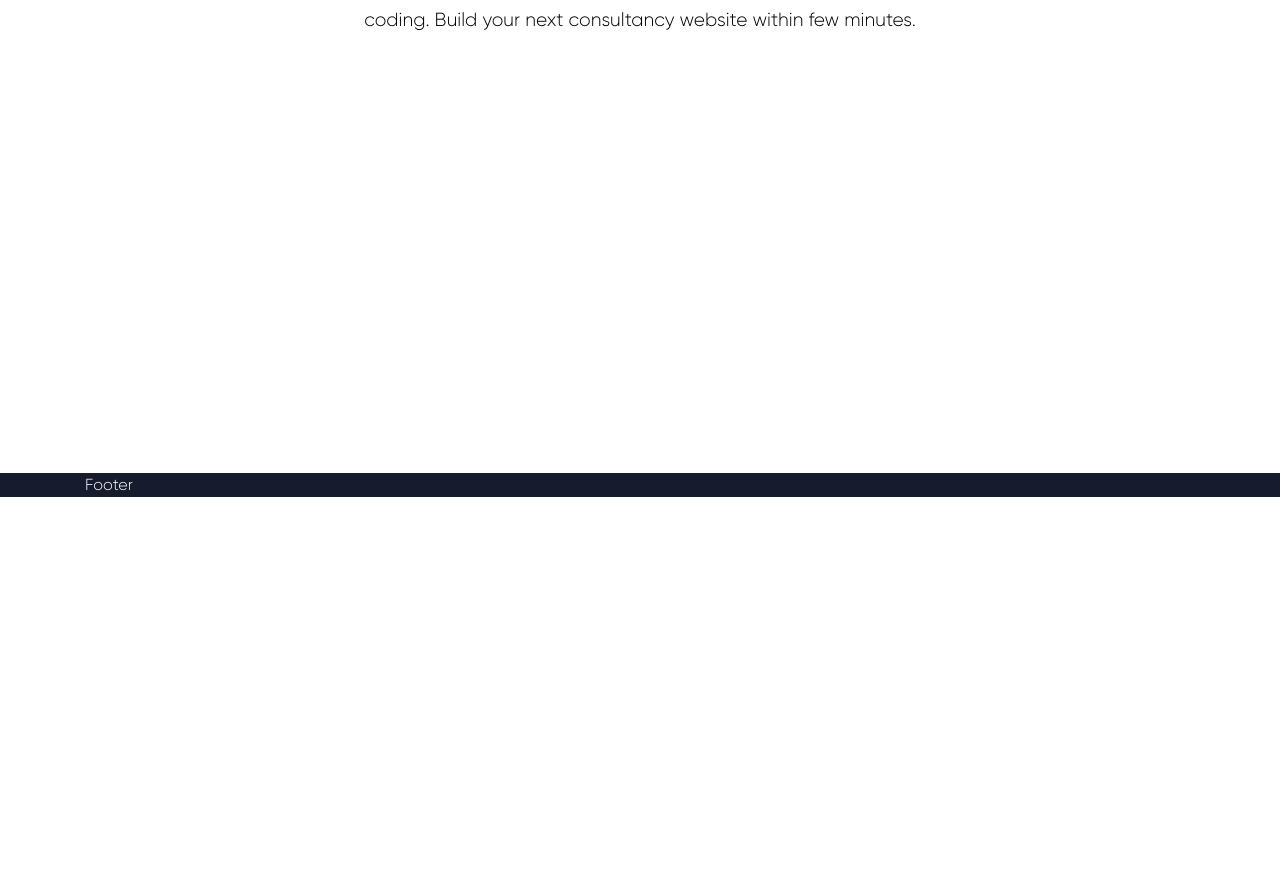
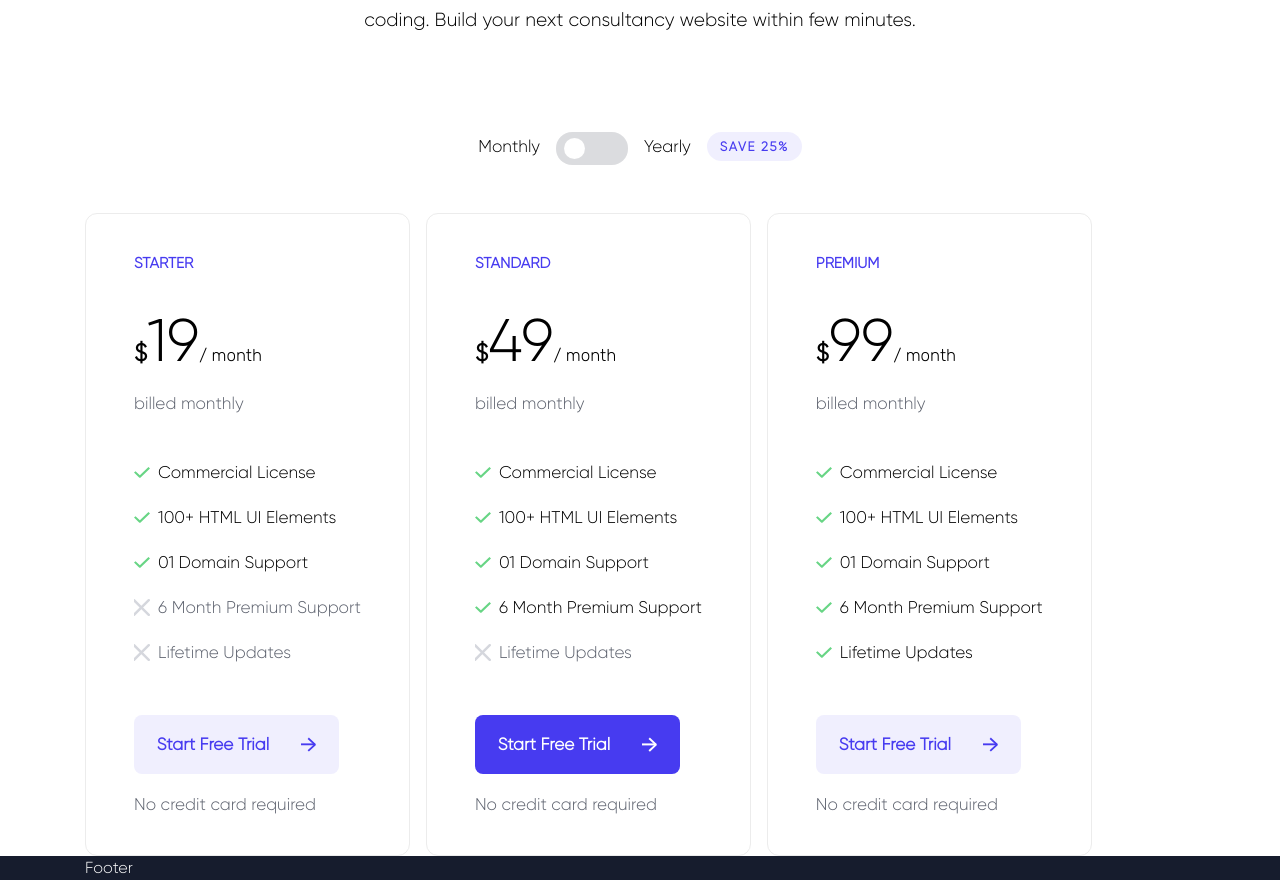
Before and after one commit to dgd03146/umbrl-task, a Next.js app: page / in a window 1280 px wide. Shown: the part 303-1183 px from the top of the page. Before the commit the page ends 800 px from the top, so only its background shows below. Built offline with nearby package versions, Linux system fonts and the light colour scheme.

Commit message:
design: create pricing section

```diff
--- /dev/null
+++ b/src/app/_components/Pricing/OptionList.tsx
@@ -0,0 +1,31 @@
+import Image from 'next/image';
+import Typography from '@/components/Typography/Typography';
+
+type Props = {
+  options: {
+    isSupported: boolean;
+    option: string;
+  }[];
+};
+
+const getTextStyle = (isSupported: boolean) => {
+  return isSupported ? '' : 'text-black/70';
+};
+
+const OptionList = ({ options }: Props) => (
+  <ul className="mb-12">
+    {options.map(({ option, isSupported }) => (
+      <li key={option} className="flex items-center gap-x-2 mb-4">
+        <Image
+          src={`/icons/${isSupported ? 'check' : 'remove'}.svg`}
+          width={16}
+          height={16}
+          alt="icon"
+        />
+        <Typography className={getTextStyle(isSupported)}>{option}</Typography>
+      </li>
+    ))}
+  </ul>
+);
+
+export default OptionList;
--- /dev/null
+++ b/src/app/_components/Pricing/PriceCard.tsx
@@ -0,0 +1,42 @@
+import Button from '@/components/Button/Button';
+import Image from 'next/image';
+import OptionList from './OptionList';
+import PriceDisplay from './PriceDisplay';
+import Typography from '@/components/Typography/Typography';
+import { isEvenIndex } from '@/utils/isEvenIndex';
+import { priceData } from '@/data/priceData';
+
+type Props = {
+  index: number;
+} & (typeof priceData)[0];
+
+const getButtonVariant = (index: number) => {
+  return isEvenIndex(index) ? 'secondary' : 'primary';
+};
+
+const PriceCard = ({ priceName, price, options, index }: Props) => (
+  <li className="px-12 py-9 rounded-xl border-[1px] border-[#ececec]">
+    <PriceDisplay priceName={priceName} price={price} />
+    <OptionList options={options} />
+    <Button
+      variant={getButtonVariant(index)}
+      size="lg"
+      className="flex gap-x-8 mb-4"
+      right={
+        <Image
+          src={`/icons/${
+            isEvenIndex(index) ? 'rightArrowFill' : 'rightArrow'
+          }.svg`}
+          width={15}
+          height={15}
+          alt="icon"
+        />
+      }
+    >
+      <Typography weight="bold">Start Free Trial</Typography>
+    </Button>
+    <Typography className="text-black/70">No credit card required</Typography>
+  </li>
+);
+
+export default PriceCard;
--- /dev/null
+++ b/src/app/_components/Pricing/PriceCardList.tsx
@@ -0,0 +1,18 @@
+import PriceCard from './PriceCard';
+import { priceData } from '@/data/priceData';
+
+const PriceCardList = () => (
+  <ul className="flex gap-x-4">
+    {priceData.map(({ priceName, price, options }, index) => (
+      <PriceCard
+        key={priceName}
+        index={index}
+        priceName={priceName}
+        price={price}
+        options={options}
+      />
+    ))}
+  </ul>
+);
+
+export default PriceCardList;
--- /dev/null
+++ b/src/app/_components/Pricing/PriceDisplay.tsx
@@ -0,0 +1,28 @@
+import Typography from '@/components/Typography/Typography';
+
+type Props = {
+  priceName: string;
+  price: string;
+};
+
+const PriceDisplay = ({ priceName, price }: Props) => {
+  return (
+    <>
+      <Typography variant="primary" size="sm" weight="bold" className="mb-8">
+        {priceName}
+      </Typography>
+      <Typography as="h1" size="3xl" className="mb-4">
+        <Typography as="span" size="xl" weight="bold">
+          $
+        </Typography>
+        {price}
+        <Typography as="span" className="font-rubik">
+          / month
+        </Typography>
+      </Typography>
+      <Typography className="mb-10 text-black/70">billed monthly</Typography>
+    </>
+  );
+};
+
+export default PriceDisplay;
--- /dev/null
+++ b/src/app/_components/Pricing/Pricing.tsx
@@ -0,0 +1,13 @@
+import PriceCardList from './PriceCardList';
+import SubscribtionOption from './SubscribtionOption';
+
+const Pricing = () => {
+  return (
+    <section>
+      <SubscribtionOption />
+      <PriceCardList />
+    </section>
+  );
+};
+
+export default Pricing;
--- /dev/null
+++ b/src/app/_components/Pricing/SubscribtionOption.tsx
@@ -0,0 +1,24 @@
+import Button from '@/components/Button/Button';
+import Image from 'next/image';
+import Typography from '@/components/Typography/Typography';
+
+const SubscribtionOption = () => {
+  return (
+    <div className="flex justify-center gap-x-4 mb-12">
+      <Typography>Monthly</Typography>
+      <Button className="w-[72px] h-[33px] bg-black opacity-15 rounded-2xl flex items-center justify-start px-2">
+        <Image src="/icons/oval.svg" width={21} height={21} alt="Oval icon" />
+      </Button>
+      <Typography>Yearly</Typography>
+      <Typography
+        size="xs"
+        variant="primary"
+        className="bg-secondary rounded-2xl w-[95px] h-[29px] font-bold flex items-center justify-center"
+      >
+        SAVE 25%
+      </Typography>
+    </div>
+  );
+};
+
+export default SubscribtionOption;
--- a/src/app/page.tsx
+++ b/src/app/page.tsx
@@ -1,9 +1,11 @@
 import Hero from './_components/Hero/Hero';
+import Pricing from './_components/Pricing/Pricing';
 
 export default function Home() {
   return (
     <>
       <Hero />
+      <Pricing />
     </>
   );
 }
--- /dev/null
+++ b/src/data/priceData.tsx
@@ -0,0 +1,35 @@
+export const priceData = [
+  {
+    priceName: 'STARTER',
+    price: '19',
+    options: [
+      { isSupported: true, option: 'Commercial License' },
+      { isSupported: true, option: '100+ HTML UI Elements' },
+      { isSupported: true, option: '01 Domain Support' },
+      { isSupported: false, option: '6 Month Premium Support' },
+      { isSupported: false, option: 'Lifetime Updates' },
+    ],
+  },
+  {
+    priceName: 'STANDARD',
+    price: '49',
+    options: [
+      { isSupported: true, option: 'Commercial License' },
+      { isSupported: true, option: '100+ HTML UI Elements' },
+      { isSupported: true, option: '01 Domain Support' },
+      { isSupported: true, option: '6 Month Premium Support' },
+      { isSupported: false, option: 'Lifetime Updates' },
+    ],
+  },
+  {
+    priceName: 'PREMIUM',
+    price: '99',
+    options: [
+      { isSupported: true, option: 'Commercial License' },
+      { isSupported: true, option: '100+ HTML UI Elements' },
+      { isSupported: true, option: '01 Domain Support' },
+      { isSupported: true, option: '6 Month Premium Support' },
+      { isSupported: true, option: 'Lifetime Updates' },
+    ],
+  },
+];
--- /dev/null
+++ b/src/utils/isEvenIndex.ts
@@ -0,0 +1,6 @@
+export const isEvenIndex = (index: number) => {
+  if (index % 2 == 0) {
+    return true;
+  }
+  return false;
+};
```
